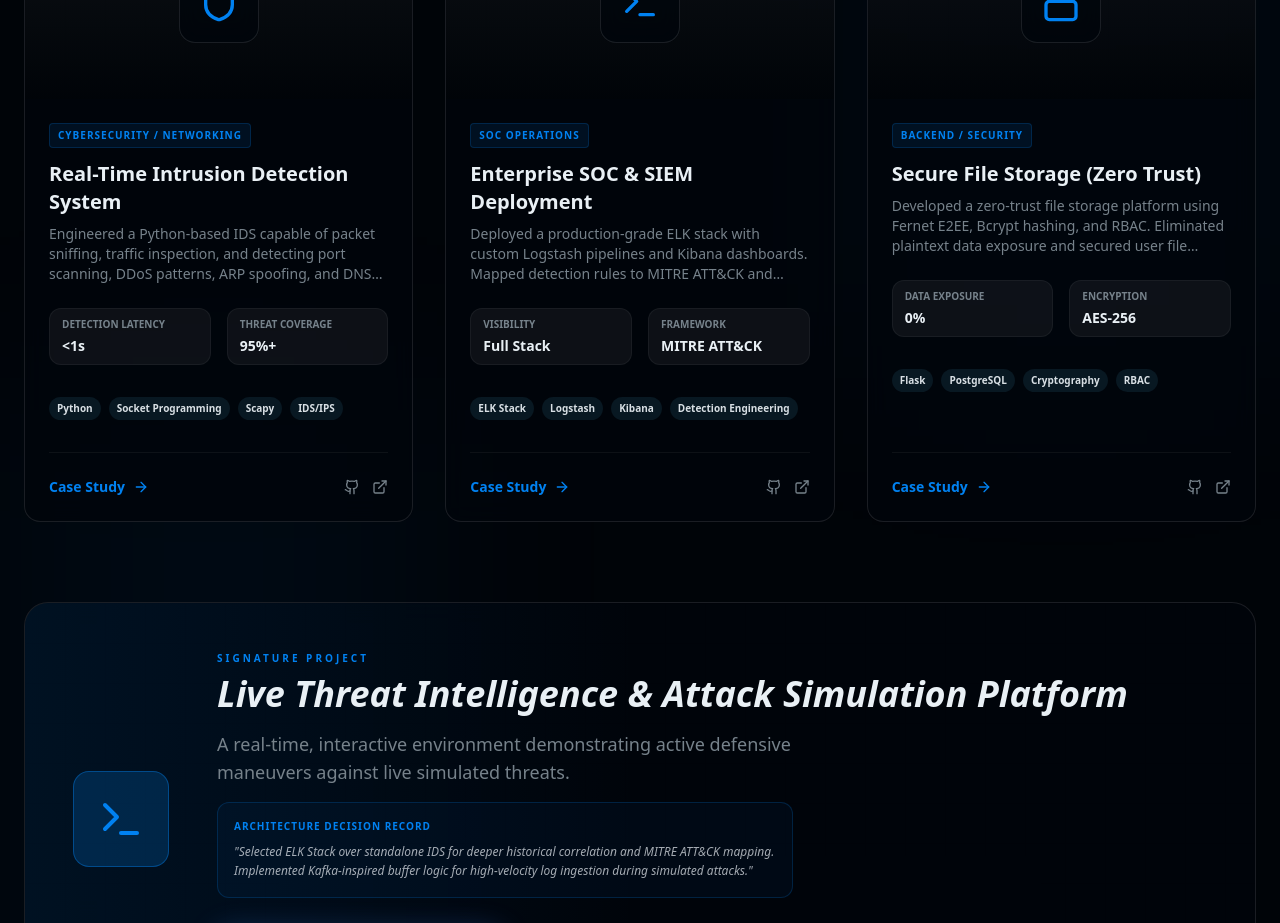
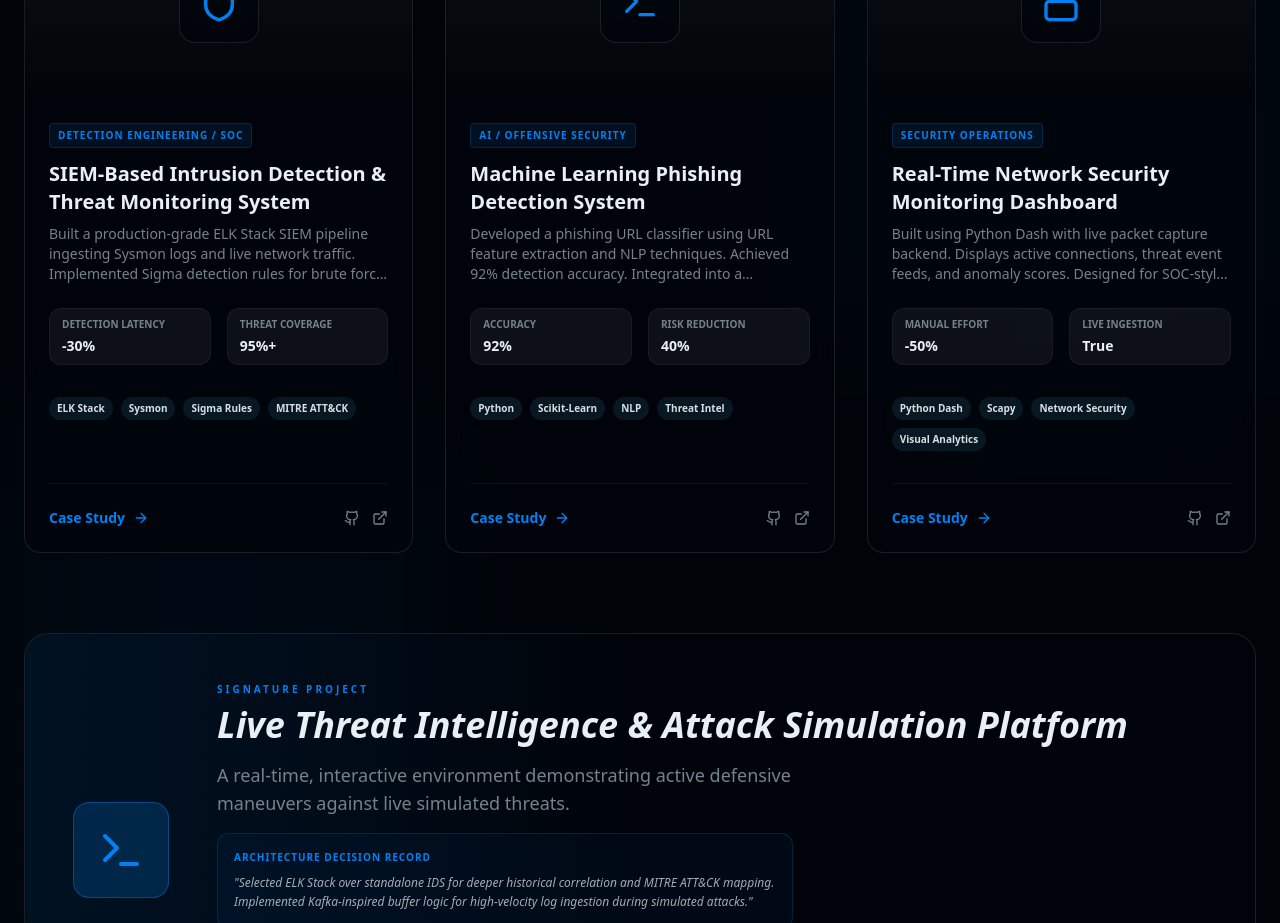
Before and after one commit to thebanjioflagos/Cyber-Portfolio, a Next.js app: page / in a window 1280 px wide. Shown: the part 1240-2163 px from the top of the page. Built offline with nearby package versions, Linux system fonts and the light colour scheme.

Commit message:
feat: synchronize projects with CV (1:1 Technical Narrative)

```diff
--- a/src/components/ai/SentinelTerminal.tsx
+++ b/src/components/ai/SentinelTerminal.tsx
@@ -45,7 +45,7 @@ export const SentinelTerminal = () => {
             return null;
         }
         if (normalized === '/projects') {
-            return "Displaying flagship deployments: \n- SIEM Dashboard (Live Threat Intel)\n- PhishGuard Security SaaS\n- Secure Steganography\n- Portfolio Framework (Elite Tier)";
+            return "Displaying flagship deployments: \n- SIEM-Based Intrusion Detection (ELK)\n- ML Phishing Detection System (92% Accuracy)\n- Real-Time Network Security Dashboard (Python Dash)";
         }
         if (normalized === '/about') {
             return "Okunola Olabanji: Cybersecurity Engineer (Detection, Threat Analysis & Offensive Security). I build systems that detect threats, and I break systems to find them first.";
--- a/src/data/projects.tsx
+++ b/src/data/projects.tsx
@@ -3,38 +3,38 @@ import { Shield, Lock, Terminal } from 'lucide-react';
 
 export const projects = [
     {
-        title: "Real-Time Intrusion Detection System",
-        category: "Cybersecurity / Networking",
-        description: "Engineered a Python-based IDS capable of packet sniffing, traffic inspection, and detecting port scanning, DDoS patterns, ARP spoofing, and DNS poisoning. Integrated an automated alerting pipeline (Email, SMS, Dashboard).",
+        title: "SIEM-Based Intrusion Detection & Threat Monitoring System",
+        category: "Detection Engineering / SOC",
+        description: "Built a production-grade ELK Stack SIEM pipeline ingesting Sysmon logs and live network traffic. Implemented Sigma detection rules for brute force (T1110), privilege escalation (T1068), and anomalous network activity. Simulated attacks using Metasploit, Hydra, and Nmap.",
         metrics: [
-            { label: "Detection Latency", value: "<1s" },
+            { label: "Detection Latency", value: "-30%" },
             { label: "Threat Coverage", value: "95%+" }
         ],
-        tags: ["Python", "Socket Programming", "Scapy", "IDS/IPS"],
+        tags: ["ELK Stack", "Sysmon", "Sigma Rules", "MITRE ATT&CK"],
         icon: <Shield className="w-10 h-10 text-primary" />,
-        href: "https://github.com/thebanjioflagos/SIEM-SOC-Portfolio/tree/main/detections"
-    },
-    {
-        title: "Enterprise SOC & SIEM Deployment",
-        category: "SOC Operations",
-        description: "Deployed a production-grade ELK stack with custom Logstash pipelines and Kibana dashboards. Mapped detection rules to MITRE ATT&CK and implemented automated attack simulations.",
-        metrics: [
-            { label: "Visibility", value: "Full Stack" },
-            { label: "Framework", value: "MITRE ATT&CK" }
-        ],
-        tags: ["ELK Stack", "Logstash", "Kibana", "Detection Engineering"],
-        icon: <Terminal className="w-10 h-10 text-primary" />,
         href: "https://github.com/thebanjioflagos/SIEM-SOC-Portfolio"
     },
     {
-        title: "Secure File Storage (Zero Trust)",
-        category: "Backend / Security",
-        description: "Developed a zero-trust file storage platform using Fernet E2EE, Bcrypt hashing, and RBAC. Eliminated plaintext data exposure and secured user file interactions with a Flask backend.",
+        title: "Machine Learning Phishing Detection System",
+        category: "AI / Offensive Security",
+        description: "Developed a phishing URL classifier using URL feature extraction and NLP techniques. Achieved 92% detection accuracy. Integrated into a simulated email gateway for real-time alerting and analyst triage workflows.",
         metrics: [
-            { label: "Data Exposure", value: "0%" },
-            { label: "Encryption", value: "AES-256" }
+            { label: "Accuracy", value: "92%" },
+            { label: "Risk Reduction", value: "40%" }
         ],
-        tags: ["Flask", "PostgreSQL", "Cryptography", "RBAC"],
+        tags: ["Python", "Scikit-Learn", "NLP", "Threat Intel"],
+        icon: <Terminal className="w-10 h-10 text-primary" />,
+        href: "/blog/jndi-injection-patterns"
+    },
+    {
+        title: "Real-Time Network Security Monitoring Dashboard",
+        category: "Security Operations",
+        description: "Built using Python Dash with live packet capture backend. Displays active connections, threat event feeds, and anomaly scores. Designed for SOC-style single-screen monitoring and rapid incident response.",
+        metrics: [
+            { label: "Manual Effort", value: "-50%" },
+            { label: "Live Ingestion", value: "True" }
+        ],
+        tags: ["Python Dash", "Scapy", "Network Security", "Visual Analytics"],
         icon: <Lock className="w-10 h-10 text-primary" />,
         href: "https://github.com/thebanjioflagos/SIEM-SOC-Portfolio"
     }
```
